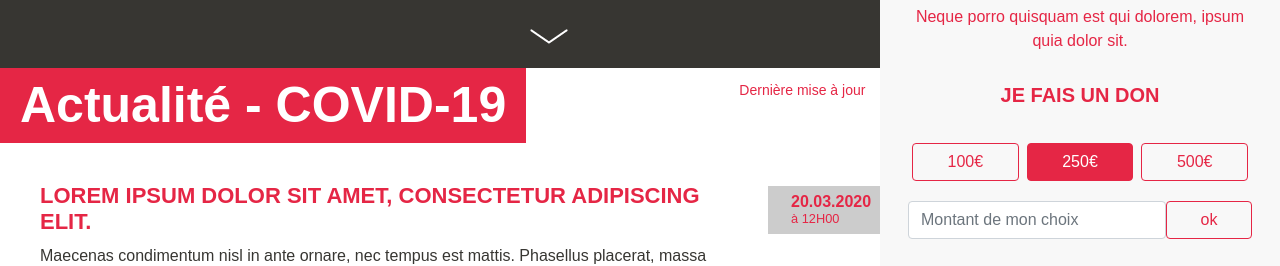
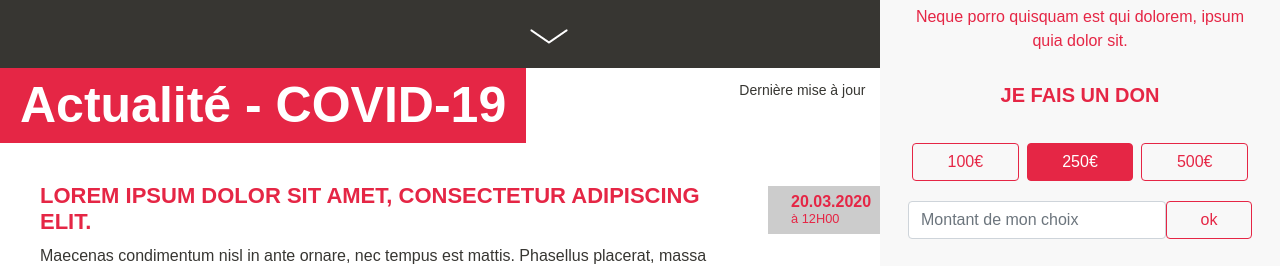
Before and after one commit to adfinitas-app/template-covid, a Jekyll site: the page built from index.html, in a window 1280 px wide. Shown: the part 239-505 px from the top of the page. Built offline with Jekyll 4.4.1, drawn with Linux system fonts in a browser that asks for light colours; nearby versions of some CDN libraries; comment, search, counter and statistics services are not loaded.

Commit message:
Updated 'index.html' via CloudCannon

```diff
--- a/index.html
+++ b/index.html
@@ -44,7 +44,7 @@ title: "Actualité - COVID-19"
           <div class="blog">
               <p class="covid-19 text-white bg-primary text-bold">{{ page.title }}</p>
 
-              <p class="last-update">
+              <p class="last-update text-secondary">
                 Dernière mise à jour
                 <span class="last-update-time text-condensed text-primary">{{ page.last_modified_at | date: '%d.%m.%Y' }}</span>
               </p>
```
